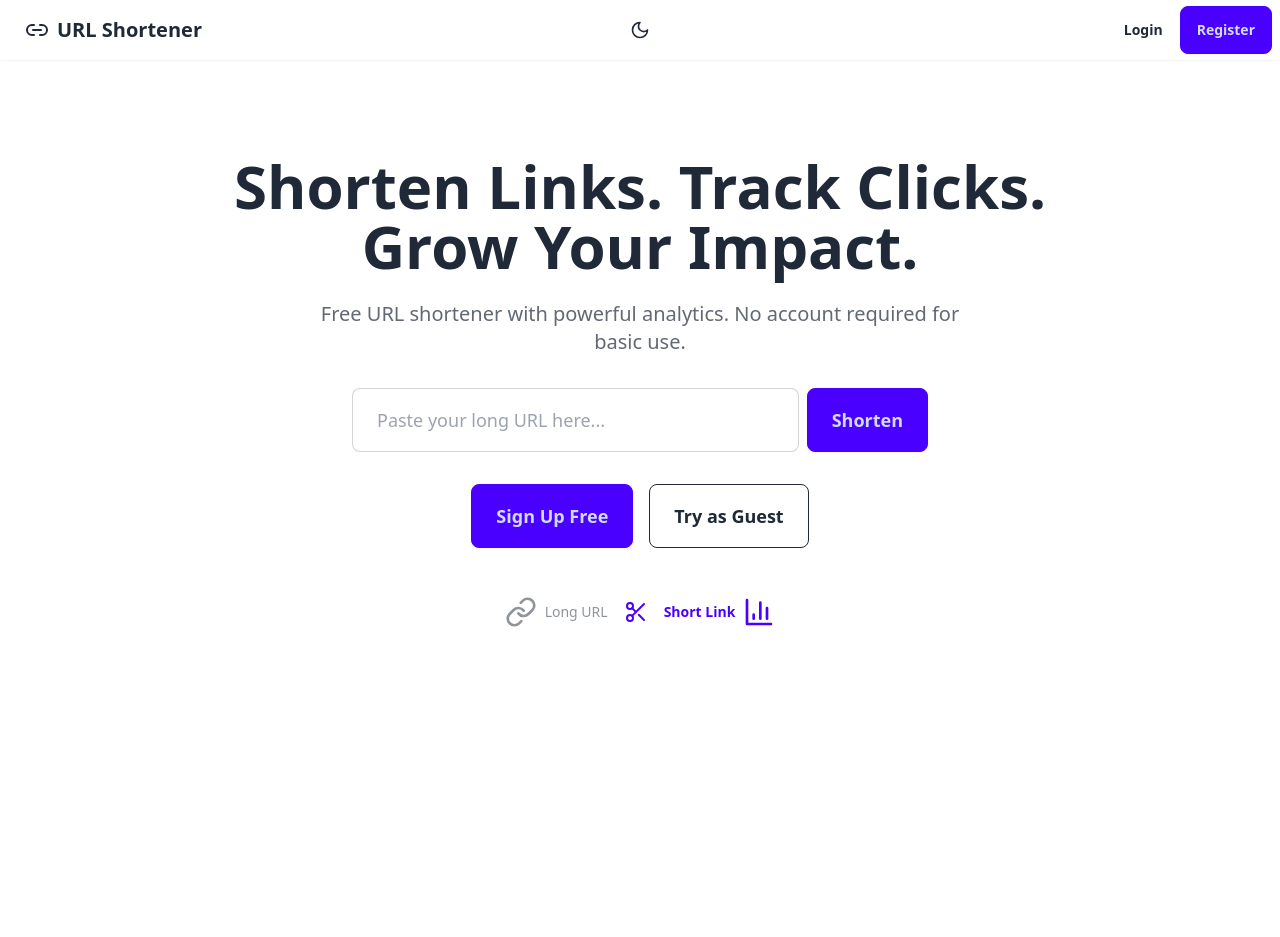
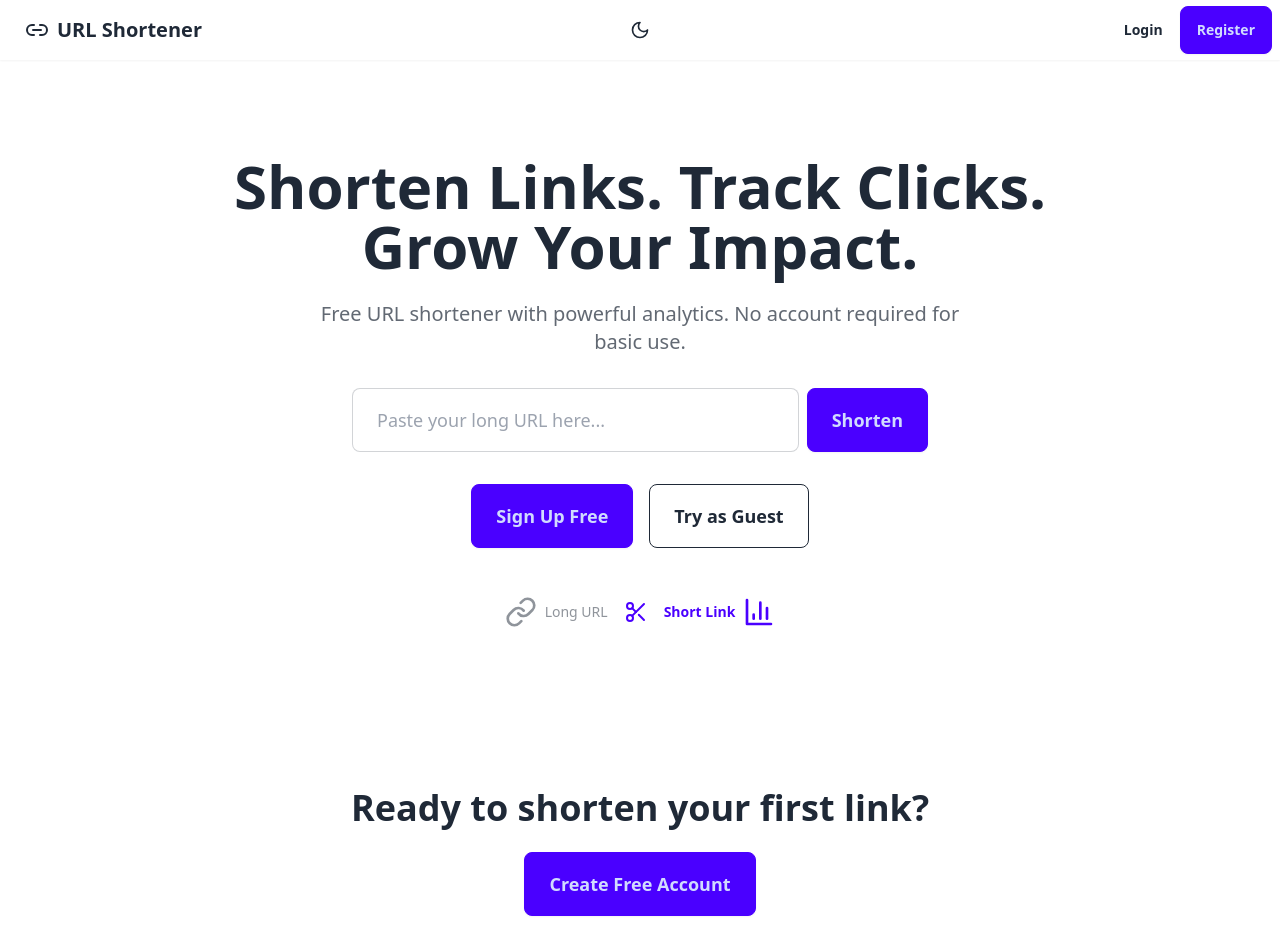
Before and after one commit to yetone/mirdb, a React (Vite) app in the folder frontend/: page / in a window 1280 px wide. Shown: the top 937 px of the page. Before the commit the page ends 800 px from the top, so only its background shows below. Built offline with nearby package versions, Linux system fonts and the light colour scheme.

Commit message:
feat(homepage): integrate CTA section into main homepage layout
Added CTASection component to the Home page to display the
signup call-to-action at the bottom of the homepage.

```diff
--- a/frontend/src/App.tsx
+++ b/frontend/src/App.tsx
@@ -1,6 +1,6 @@
 import { BrowserRouter, Routes, Route } from 'react-router-dom';
 import { ThemeProvider } from './contexts/ThemeContext';
-import { HeroSection } from './components/home';
+import { HeroSection, CTASection } from './components/home';
 import { HomeNavbar } from './components/layout';
 import { Login } from './pages/Login';
 import { Register } from './pages/Register';
@@ -11,6 +11,7 @@ function Home() {
       <HomeNavbar />
       <main id="main-content">
         <HeroSection />
+        <CTASection />
       </main>
     </div>
   );
```
